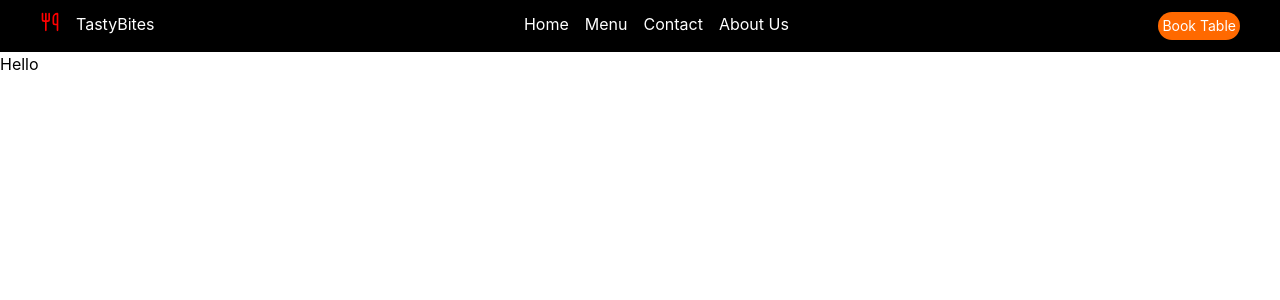
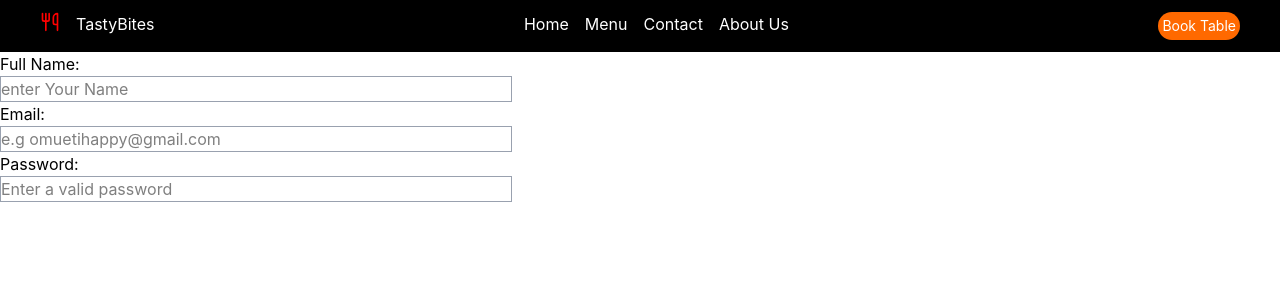
Before and after one commit to happylee22/routing, a React (Vite) app: page /contact in a window 1280 px wide. Shown: the top 300 px of the page. Built offline with nearby package versions, Linux system fonts and the light colour scheme.

Commit message:
update the contact page

```diff
--- /dev/null
+++ b/src/components/card/input.jsx
@@ -0,0 +1,18 @@
+import React from "react";
+
+function Input({ label, type, placeholder, value, onChange }) {
+  return (
+    <div className="flex flex-col ">
+      <label className="font:bold">{`${label}:`}</label>
+      <input
+        type={type}
+        placeholder={placeholder}
+        value={value}
+        onChange={onChange}
+        className="border border-gray-400 w-2/5"
+      />
+    </div>
+  );
+}
+
+export default Input;
--- a/src/components/pages/contact.jsx
+++ b/src/components/pages/contact.jsx
@@ -1,7 +1,28 @@
 import React from "react";
+import Input from "../card/input";
 
 function Contact() {
-  return <div>Hello</div>;
+  return (
+    <div>
+      <form>
+        <Input
+          label={"Full Name"}
+          type={"text"}
+          placeholder={"enter Your Name"}
+        />
+        <Input
+          label={"Email"}
+          type={"email"}
+          placeholder={"e.g omuetihappy@gmail.com"}
+        />
+        <Input
+          label={"Password"}
+          type={"password"}
+          placeholder={"Enter a valid password"}
+        />
+      </form>
+    </div>
+  );
 }
 
 export default Contact;
--- a/src/components/pages/home.jsx
+++ b/src/components/pages/home.jsx
@@ -25,15 +25,15 @@ function Home() {
       </div>
       {/* second rendering list */}
       <div
-        className={`${filteredItem.length > 2 ? "grid grid-cols-4 gap-2 mx-6 my-6" : "grid grid-cols-2 gap-2 mx-6 my-6"}`}
+        className={`${filteredItem.length > 2 ? "grid grid-cols-4 gap-2 mx-6 my-6" : filteredItem.length === 2 ? "grid grid-cols-2 gap-2 mx-6 my-6" : "ml-auto mr-auto mt-4"}`}
       >
         {filteredItem.map((item) => (
           <div
             key={item.id}
-            className={`${filteredItem.length > 2 ? " h-60 shadow-md shadow-gray-400 rounded overflow-hidden" : " h-80 shadow-md shadow-gray-400 rounded overflow-hidden"}`}
+            className={`${filteredItem.length > 2 ? " h-60 shadow-md shadow-gray-400 rounded overflow-hidden" : filteredItem.length === 2 ? " h-80 shadow-md shadow-gray-400 rounded overflow-hidden" : "h-80 shadow-md shadow-gray-400 rounded w-full"}`}
           >
             <img
-              className={`${filteredItem.length > 2 ? "w-full h-30 " : "w-full h-50 object-fit"}`}
+              className={`${filteredItem.length > 2 ? "w-full h-30 " : filteredItem.length == 2 ? "w-full h-50 object-fit" : "w-full h-50 object-fit"}`}
               src={item.image}
               alt={item.name}
             />
```
